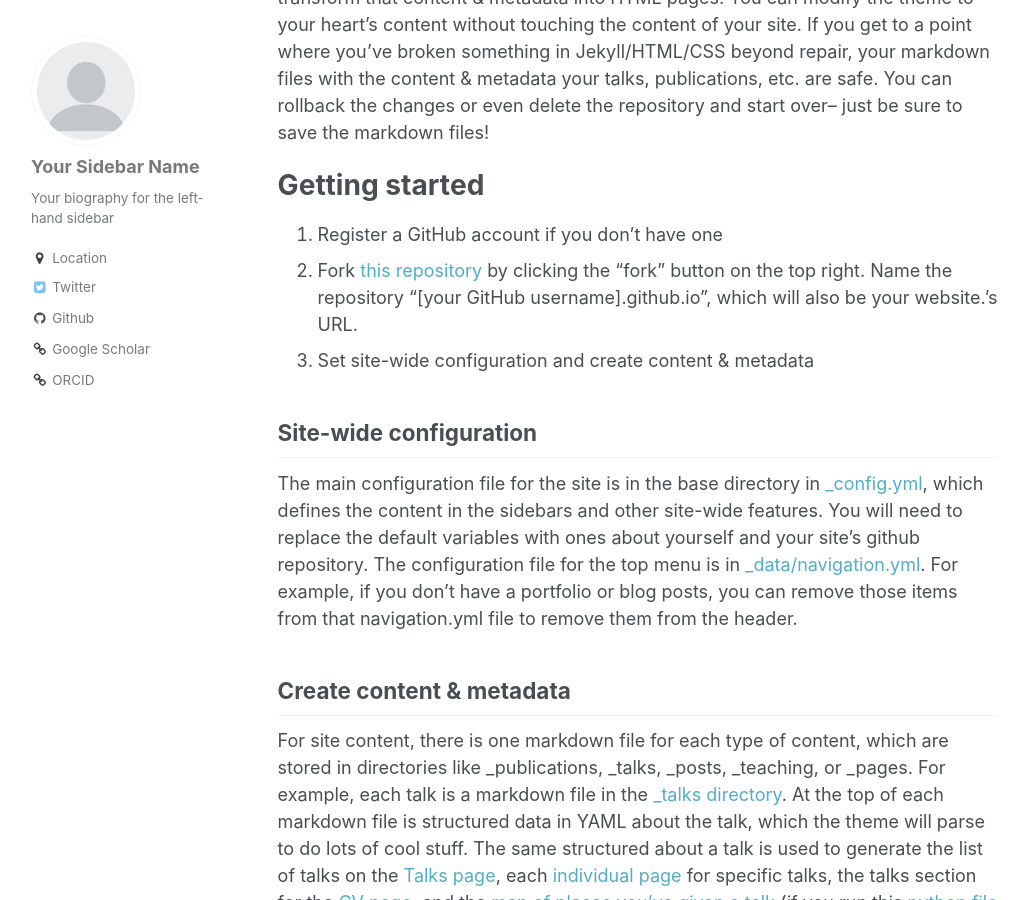
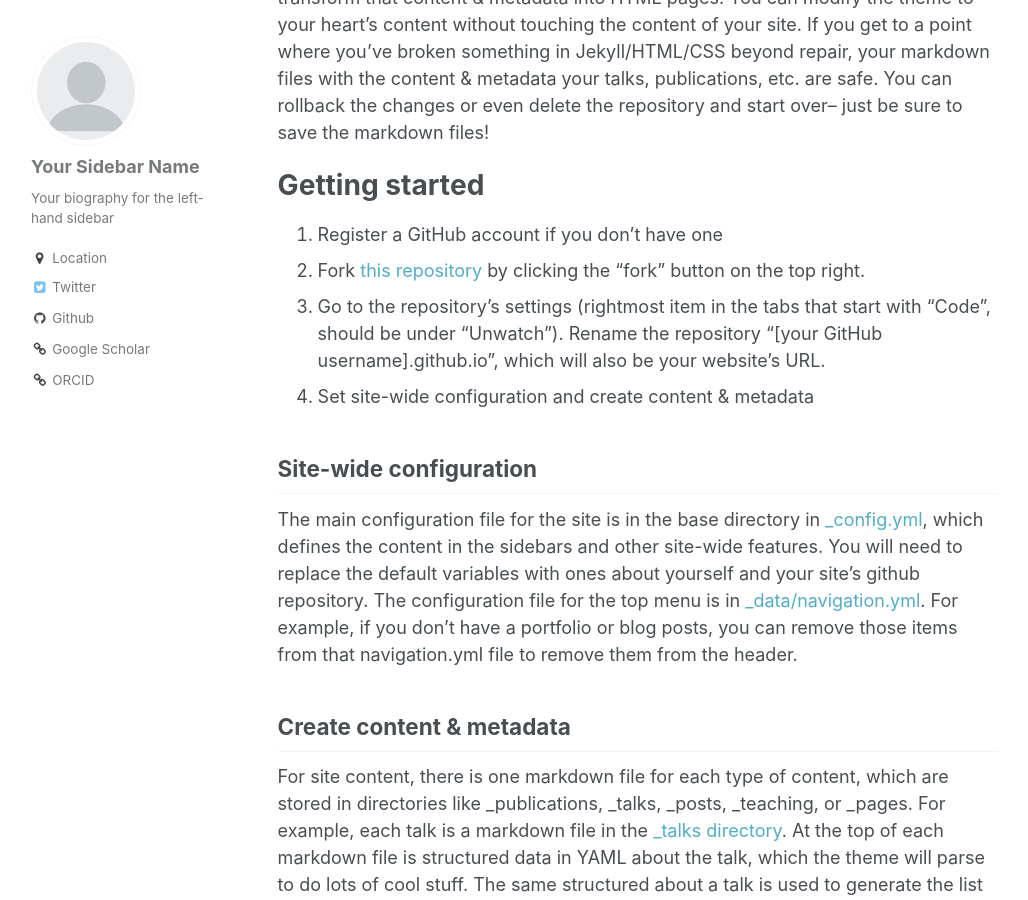
Before and after one commit to xoofee/xoofee.github.io, a Jekyll site: the page built from _pages/about.md, in a window 1280 px wide and 900 px high, scrolled down 785 px. Shown: the whole window, without its empty margins (27-1055 px from the left). Built offline with Jekyll 4.4.1, drawn with Linux system fonts in a browser that asks for light colours.

Commit message:
add more instructions

```diff
--- a/_pages/about.md
+++ b/_pages/about.md
@@ -19,7 +19,8 @@ This approach is also useful because it makes you separate the website's content
 Getting started
 ======
 1. Register a GitHub account if you don't have one
-1. Fork [this repository](https://github.com/academicpages/academicpages.github.io) by clicking the "fork" button on the top right. Name the repository "[your GitHub username].github.io", which will also be your website.'s URL.
+1. Fork [this repository](https://github.com/academicpages/academicpages.github.io) by clicking the "fork" button on the top right.
+1. Go to the repository's settings (rightmost item in the tabs that start with "Code", should be under "Unwatch"). Rename the repository "[your GitHub username].github.io", which will also be your website's URL.
 1. Set site-wide configuration and create content & metadata
 
 Site-wide configuration
```
